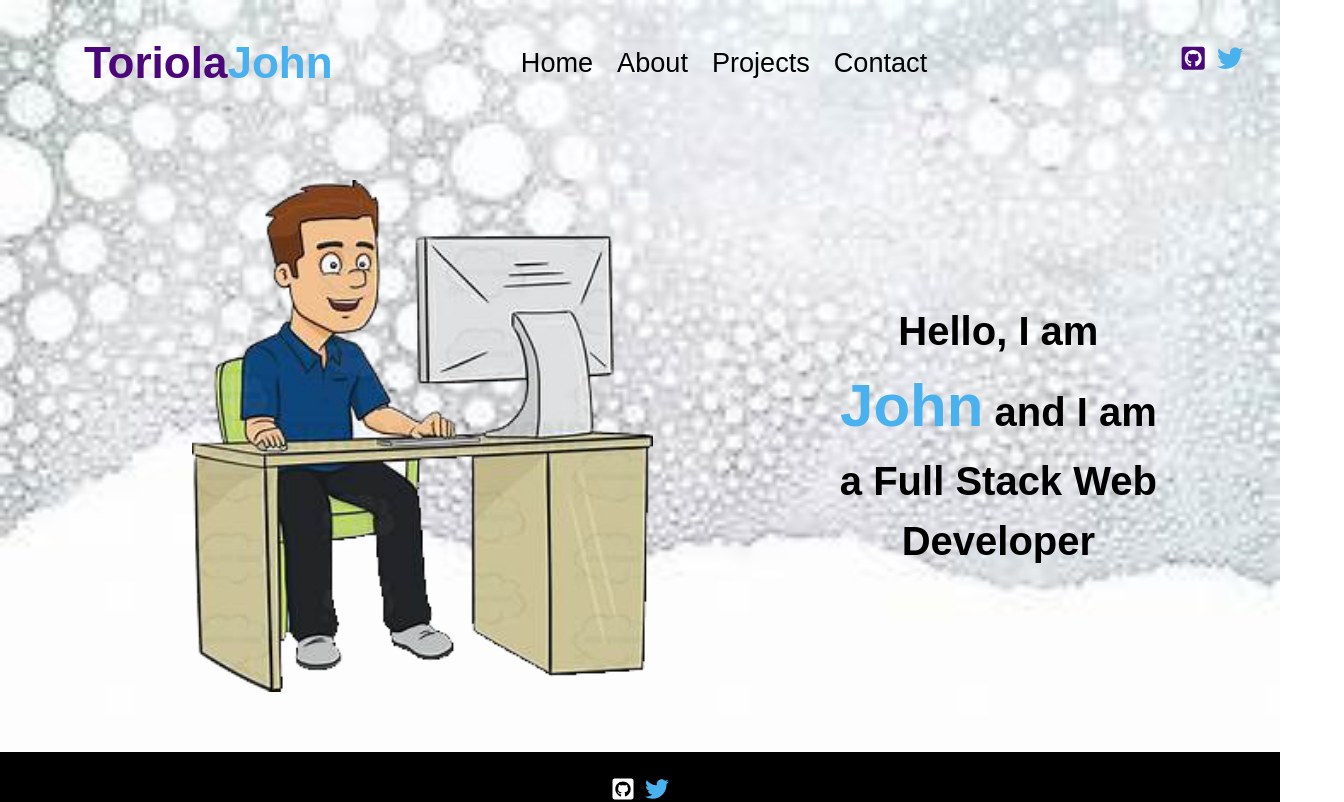
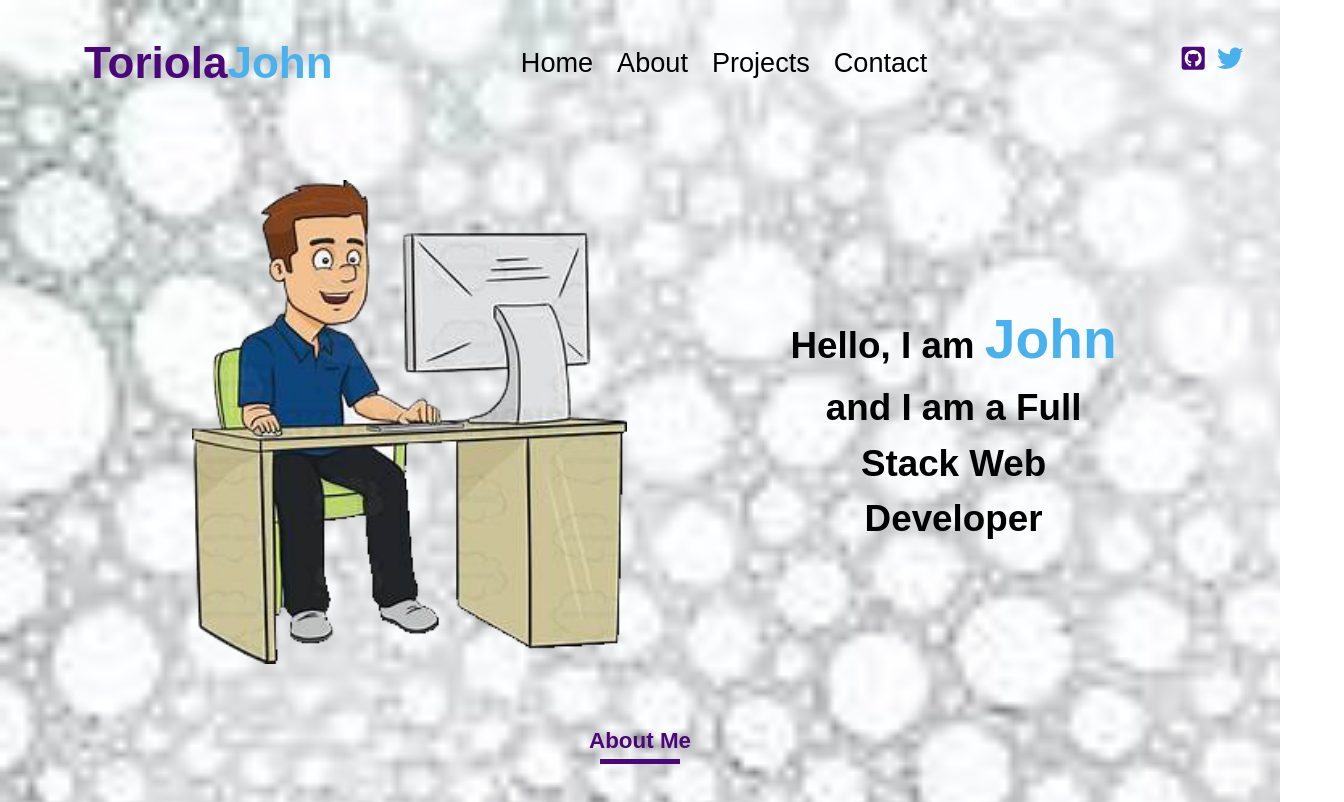
Before and after one commit to thechiefishere/My-Portfolio, a React (Create React App) app: page / in a window 1280 px wide. Shown: the top 802 px of the page, 1344 px wide, since content can reach past the window. Built offline with nearby package versions, Linux system fonts and the light colour scheme.

Commit message:
Updated Routing

```diff
--- a/src/component/Header.js
+++ b/src/component/Header.js
@@ -3,16 +3,17 @@ import { FaBars, FaTwitter, FaGithubSquare } from "react-icons/fa";
 import Navbar from "./Navbar";
 import Sidebar from "./Sidebar";
 import { useGlobalContext } from "../context";
+import { Link } from "react-router-dom";
 
 const Header = () => {
   const { openSidebar } = useGlobalContext();
   return (
     <header className="header">
-      <a href="/" className="header-link">
+      <Link to="/" className="header-link">
         <h1 className="header-title">
           Toriola<span>John</span>
         </h1>
-      </a>
+      </Link>
       <Navbar />
       <FaBars onClick={openSidebar} className="header-bars" />
       <Sidebar />
--- a/src/component/Home.js
+++ b/src/component/Home.js
@@ -1,12 +1,22 @@
 import React from "react";
+import About from "./About";
+import Projects from "./Projects";
+import Contact from "./Contact";
 
 const Home = () => {
   return (
-    <section id="home" className="section home">
-      <img src="/images/baby.png" alt="pics" className="home-img" />
-      <h3 className="home-text">
-        Hello, I am <span>John</span> and I am a Full Stack Web Developer
-      </h3>
+    <section id="home" className="home">
+      <article className="home-main">
+        <img src="/images/baby.png" alt="pics" className="home-main-img" />
+        <h3 className="home-main-text">
+          Hello, I am <span>John</span> and I am a Full Stack Web Developer
+        </h3>
+      </article>
+      <article className="home-others">
+        <About />
+        <Projects />
+        <Contact />
+      </article>
     </section>
   );
 };
--- a/src/index.css
+++ b/src/index.css
@@ -75,7 +75,7 @@ ul {
 .sidebar {
   width: 100%;
   height: 0vh;
-  position: absolute;
+  position: fixed;
   top: 0vh;
   left: 0px;
   background-color: #f6f2f8;
@@ -91,7 +91,7 @@ ul {
 }
 .sidebar-list {
   text-align: center;
-  margin-top: 50%;
+  margin-top: 35vh;
 }
 .sidebar-list-item {
   margin: 40px;
@@ -125,16 +125,16 @@ ul {
   margin: 2px auto;
 }
 
-.home-img {
+.home-main-img {
   display: none;
 }
-.home-text {
+.home-main-text {
   width: 50%;
   margin: 0 auto;
   text-align: center;
   font-size: 1.8em;
 }
-.home-text span {
+.home-main-text span {
   color: #49b1ee;
   font-size: 1.5em;
 }
@@ -275,16 +275,16 @@ ul {
     display: none;
   }
 
-  .home {
+  .home-main {
     margin-left: 15%;
     display: flex;
     justify-content: space-between;
   }
-  .home-img {
+  .home-main-img {
     width: 40%;
     display: block;
   }
-  .home-text {
+  .home-main-text {
     width: 30%;
     align-self: center;
     font-size: 2.3em;
--- a/src/style.scss
+++ b/src/style.scss
@@ -83,7 +83,7 @@ ul {
 .sidebar {
   width: 100%;
   height: 0vh;
-  position: absolute;
+  position: fixed;
   top: 0vh;
   left: 0px;
   background-color: $primary-bg;
@@ -98,7 +98,7 @@ ul {
   }
   &-list {
     text-align: center;
-    margin-top: 50%;
+    margin-top: 35vh;
     &-item {
       margin: 40px;
       a {
@@ -134,6 +134,7 @@ ul {
 }
 
 .home {
+  &-main {
     &-img {
       display: none;
     }
@@ -145,6 +146,7 @@ ul {
       span {
         color: $secondary-color;
         font-size: 1.5em;
+      }
     }
   }
 }
@@ -291,6 +293,7 @@ ul {
   }
 
   .home {
+    &-main {
       margin-left: 15%;
       display: flex;
       justify-content: space-between;
@@ -302,6 +305,7 @@ ul {
         width: 30%;
         align-self: center;
         font-size: 2.3em;
+      }
     }
   }
   .about {
```
Also changed, not shown: 1 other file (tests, documents, lock files or other folders). Lines whose indentation alone changed are shown as unchanged.
